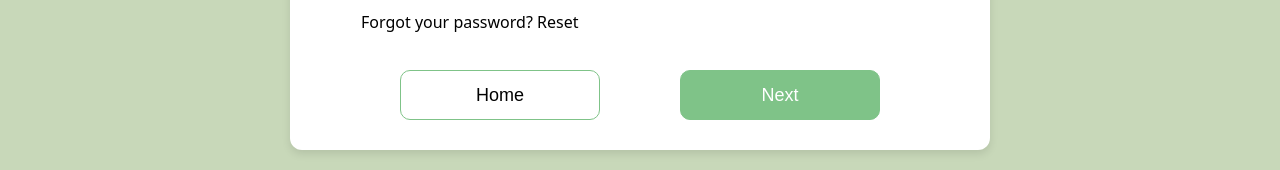
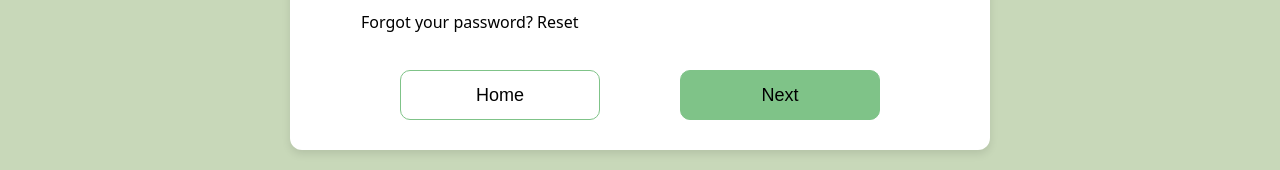
Before and after one commit to MykhailoDrogovoz/hackatime, a React (Vite) app in the folder workout_app/: page /login in a window 1280 px wide. Shown: the part 587-757 px from the top of the page. Built offline with nearby package versions, Linux system fonts and the light colour scheme; no server answers; a web font is replaced by a local one.

Commit message:
Changed color to white for a button

```diff
--- a/workout_app/src/components/home/lists/NewList.css
+++ b/workout_app/src/components/home/lists/NewList.css
@@ -54,6 +54,10 @@ input:focus,
   flex-direction: row;
 }
 
+.new-list form .buttons-white-theme button {
+  color: #000;
+}
+
 .buttons-white-theme button {
   background: transparent;
   border: #7fc388 1px solid;
```
